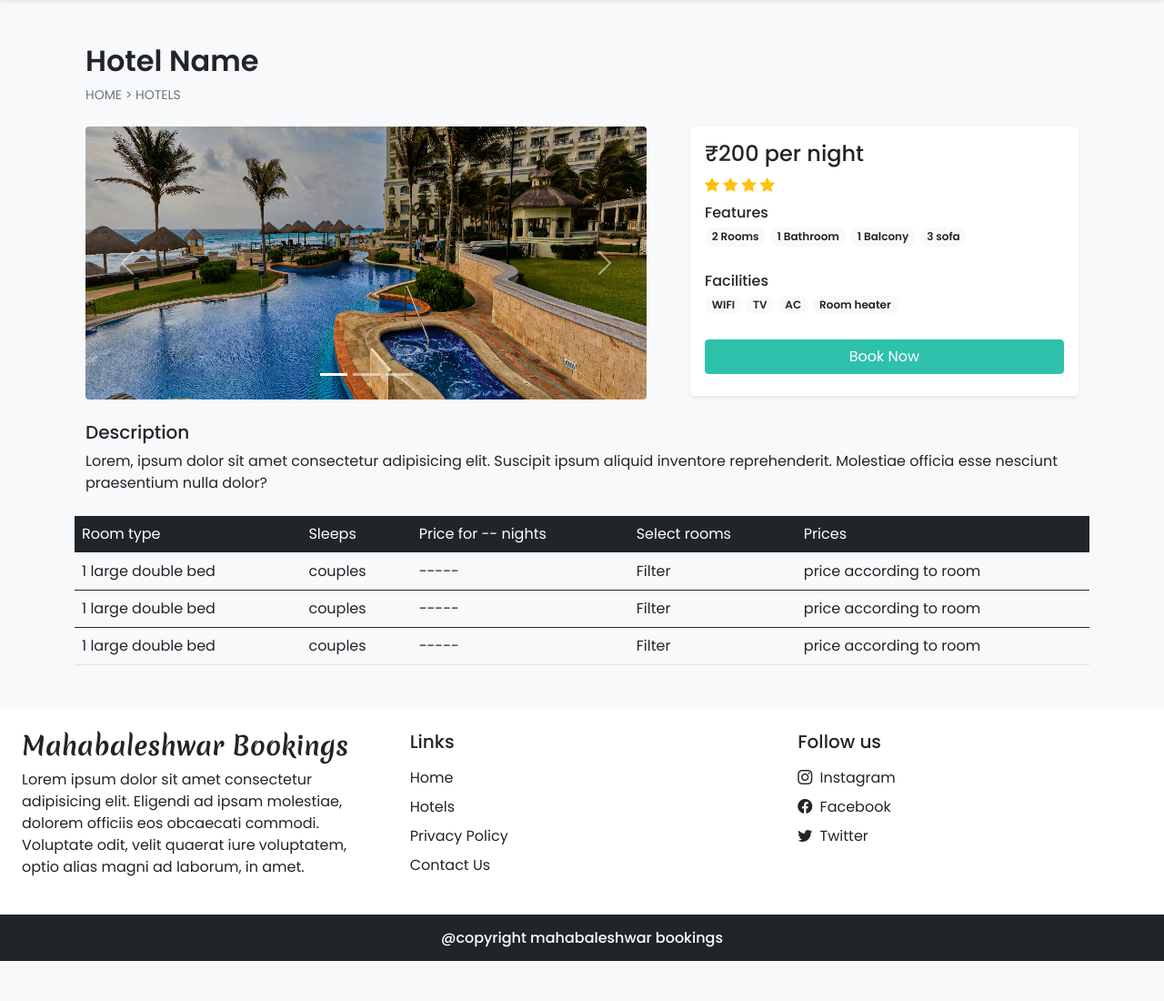
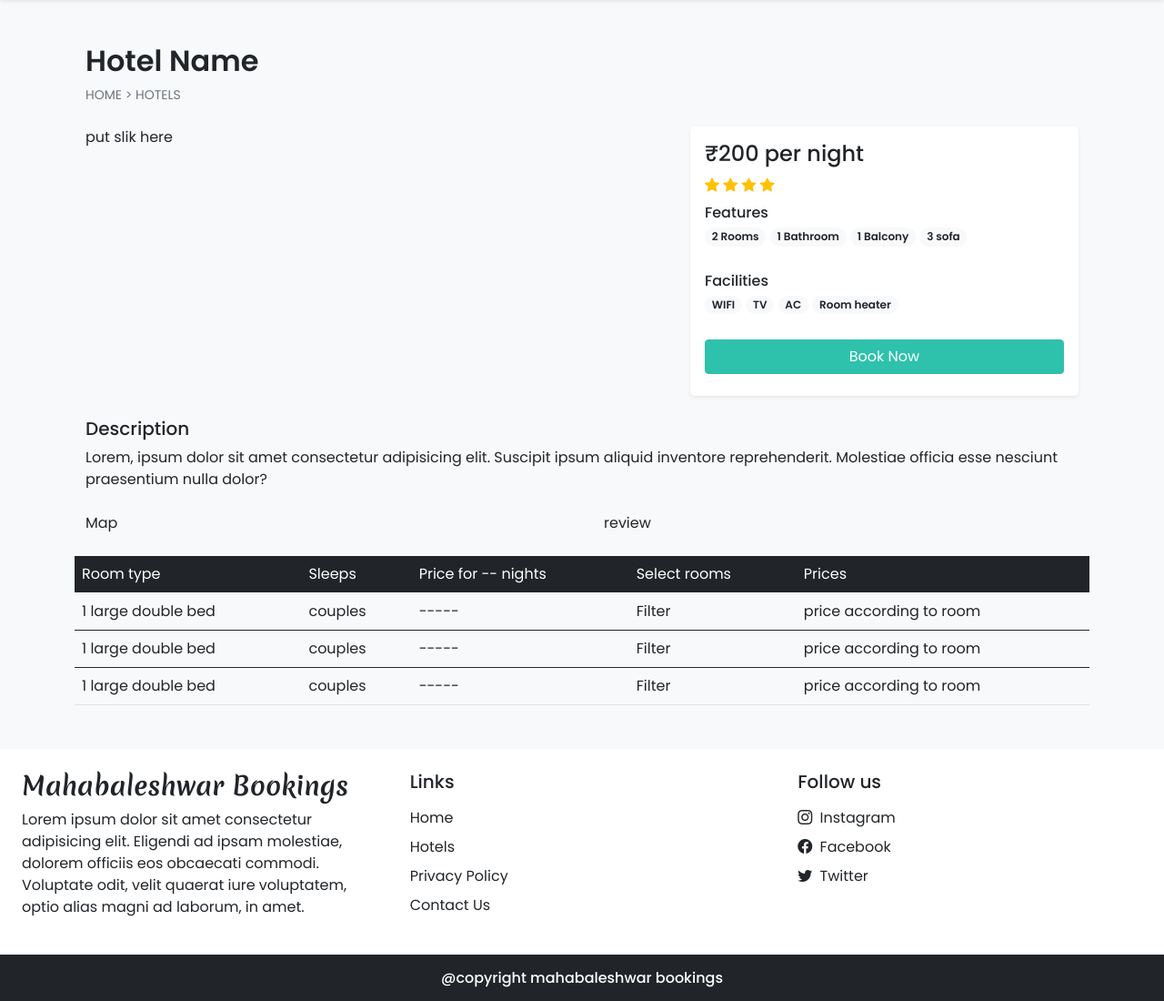
Before and after one commit to SajeedAns786/Hotels-Booking, a PHP site: page /hoteldetail.php in a window 1280 px wide. Shown: the part 68-1168 px from the top of the page at 91% size. Before the commit the page ends 1124 px from the top, so only its background shows below. Run offline with PHP 8.4, Linux system fonts and the light colour scheme.

Commit message:
Completed hotel details page

```diff
--- a/hoteldetail.php
+++ b/hoteldetail.php
@@ -15,7 +15,7 @@ include('inc/header.php');
             </div>
         </div>
         <div class="col-lg-7 col-md-12 px-4 ">
-            <div id="roomCarousal" class="carousel slide" data-bs-ride="carousel">
+            <!--<div id="roomCarousal" class="carousel slide" data-bs-ride="carousel">
                 <div class="carousel-indicators">
                     <button type="button" data-bs-target="#roomCarousal" data-bs-slide-to="0" class="active"
                         aria-current="true" aria-label="Slide 1"></button>
@@ -43,7 +43,13 @@ include('inc/header.php');
                     <span class="carousel-control-next-icon" aria-hidden="true"></span>
                     <span class="visually-hidden">Next</span>
                 </button>
-            </div>
+            </div>-->
+
+            put slik here
+
+
+
+
         </div>
         <div class="col-lg-5 col-md-12 px-4">
             <div class="card md-4 border-0 shadow-sm rounded-3">
@@ -99,11 +105,17 @@ include('inc/header.php');
                 </p>
             </div>
         </div>
+        <div class="col-lg-6 col-md-12 px-4">
+            Map
+        </div>
+        <div class="col-lg-6 col-md-12 px-4">
+            review
+        </div>
     </div>
 </div>
 </div>
 
-<div class="container">
+<div class="container mt-4">
 
     <table class="table">
         <thead class="table-dark">
```
